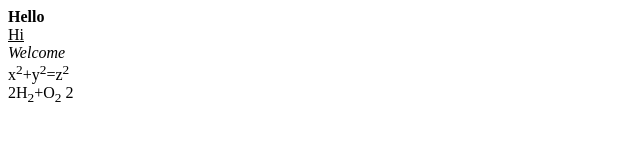
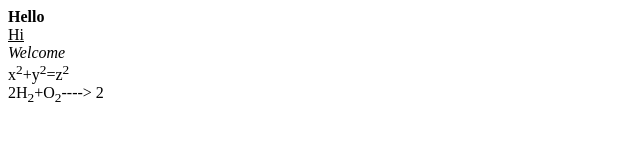
Before and after one commit to iamneo-production/bcdcdcebdedcefadaeccdffeecabfeedab, a website: page public/index.html in a window 1280 px wide. Shown: the full height of the page, 0-640 px from the left. Drawn offline with Linux system fonts and the light colour scheme.

Commit message:
Backup Commit

```diff
--- a/public/index.html
+++ b/public/index.html
@@ -5,7 +5,7 @@
             <u>Hi</u><br>
             <i>Welcome</i><br>
             x<sup>2</sup>+y<sup>2</sup>=z<sup>2</sup><br>
-            2H<sub>2</sub>+O<sub>2</sub>
+            2H<sub>2</sub>+O<sub>2</sub>---->
             2
         </p>
     </body>
```
